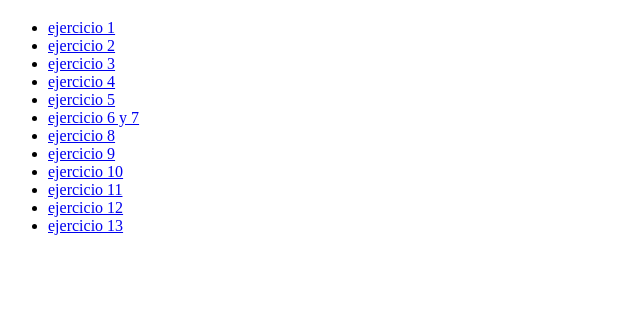
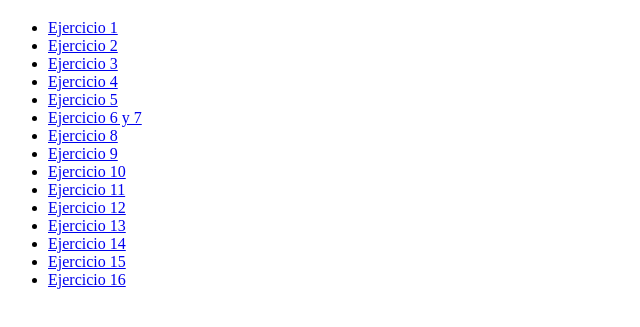
Before and after one commit to elsaromero/web, a plain HTML site: page index.html in a window 1280 px wide. Shown: the part 61-388 px from the top of the page, without its empty margins (0-640 px from the left). Drawn offline with Linux system fonts and the light colour scheme.

Commit message:
Add files via upload

```diff
--- a/index.html
+++ b/index.html
@@ -9,18 +9,21 @@
     <h1>Lista de Ejercicios</h1>
 
     <ul>
-        <li><a href="ejercicio1.html">ejercicio 1</a></li>
-        <li><a href="ejercicio2.html">ejercicio 2</a></li>
-        <li><a href="ejercicio3.html">ejercicio 3</a></li>
-        <li><a href="ejercicio4.html">ejercicio 4</a></li>
-        <li><a href="ejercicio5.html">ejercicio 5</a></li>
-        <li><a href="ejercicio6.html">ejercicio 6 y 7</a></li>
-        <li><a href="ejercicio8.html">ejercicio 8</a></li>
-        <li><a href="ejercicio9.html">ejercicio 9</a></li>
-        <li><a href="ejercicio10.html">ejercicio 10</a></li>
-        <li><a href="ejercicio11.html">ejercicio 11</a></li>
-        <li><a href="ejercicio12.html">ejercicio 12</a></li>
-        <li><a href="ejercicio13.html">ejercicio 13</a></li>
+        <li><a href="ejercicio1.html">Ejercicio 1</a></li>
+        <li><a href="ejercicio2.html">Ejercicio 2</a></li>
+        <li><a href="ejercicio3.html">Ejercicio 3</a></li>
+        <li><a href="ejercicio4.html">Ejercicio 4</a></li>
+        <li><a href="ejercicio5.html">Ejercicio 5</a></li>
+        <li><a href="ejercicio6.html">Ejercicio 6 y 7</a></li>
+        <li><a href="ejercicio8.html">Ejercicio 8</a></li>
+        <li><a href="ejercicio9.html">Ejercicio 9</a></li>
+        <li><a href="ejercicio10.html">Ejercicio 10</a></li>
+        <li><a href="ejercicio11.html">Ejercicio 11</a></li>
+        <li><a href="ejercicio12.html">Ejercicio 12</a></li>
+        <li><a href="ejercicio13.html">Ejercicio 13</a></li>
+        <li><a href="ejercicio14.html">Ejercicio 14</a></li>
+        <li><a href="ejercicio15.html">Ejercicio 15</a></li>
+        <li><a href="ejercicio16.html">Ejercicio 16</a></li>
     </ul>
 </body>
 </html>
```
